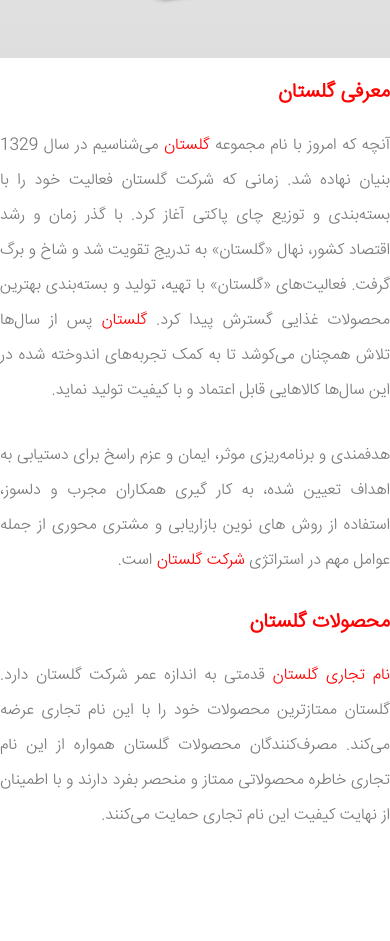
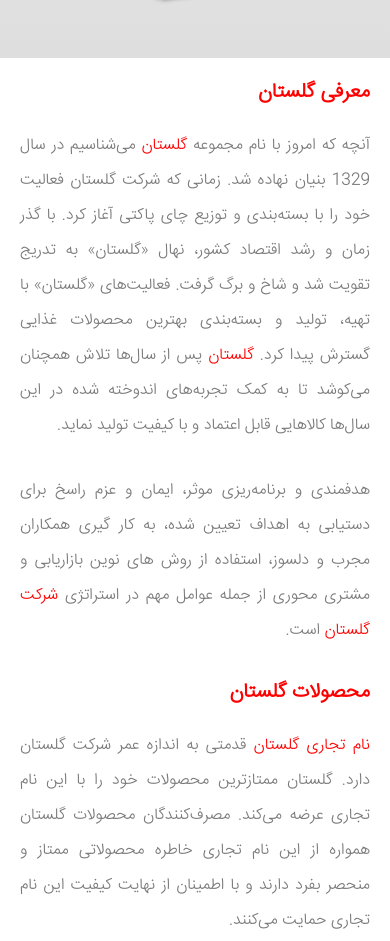
Before and after one commit to er4Nxz/Golestan, a plain HTML site: page index.html in a window 390 px wide. Shown: the part 896-1837 px from the top of the page. Before the commit the page ends 1759 px from the top, so only its background shows below. Drawn offline with Linux system fonts and the light colour scheme.

Commit message:
responsive text box

```diff
--- a/index.html
+++ b/index.html
@@ -187,7 +187,7 @@
         <hr class="mobile:hidden desktop:block" />
         <!-- Introduction -->
         <div
-          class="desktop:mx-auto desktop:max-w-[700px] desktop:py-[30px] desktop:px-[5px]"
+          class="desktop:mx-auto desktop:max-w-[700px] desktop:py-[30px] desktop:px-[5px] mobile:px-[20px]"
         >
           <h3 class="text-[20px] text-[#ff0000] my-[20px] font-bold">
             معرفی گلستان
@@ -217,6 +217,9 @@
           <p class="text-[16px] text-[--text-color-Introduction] leading-[35px] text-justify mb-[30px]"><span class="text-[#ff0000]">نام تجاری گلستان</span> قدمتی به اندازه عمر شرکت گلستان دارد. گلستان ممتازترین محصولات خود را با این نام تجاری عرضه می‌کند. مصرف‌کنندگان محصولات گلستان همواره از این نام تجاری خاطره محصولاتی ممتاز و منحصر بفرد دارند و با اطمینان از نهایت کیفیت این نام تجاری حمایت می‌کنند.</p>
         </div>
         <!-- Introduction -->
+         <!-- widget -->
+          <div class=""></div>
+         <!-- widget -->
       </div>
       <!-- 1600px  -->
     </div>
```
Also changed, not shown: public/css/main.css.
